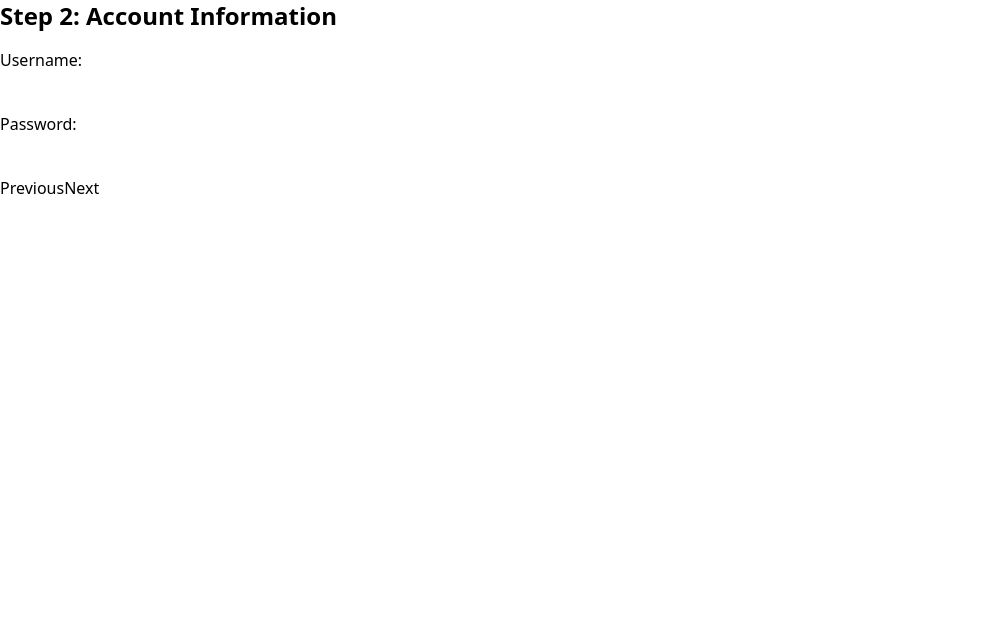
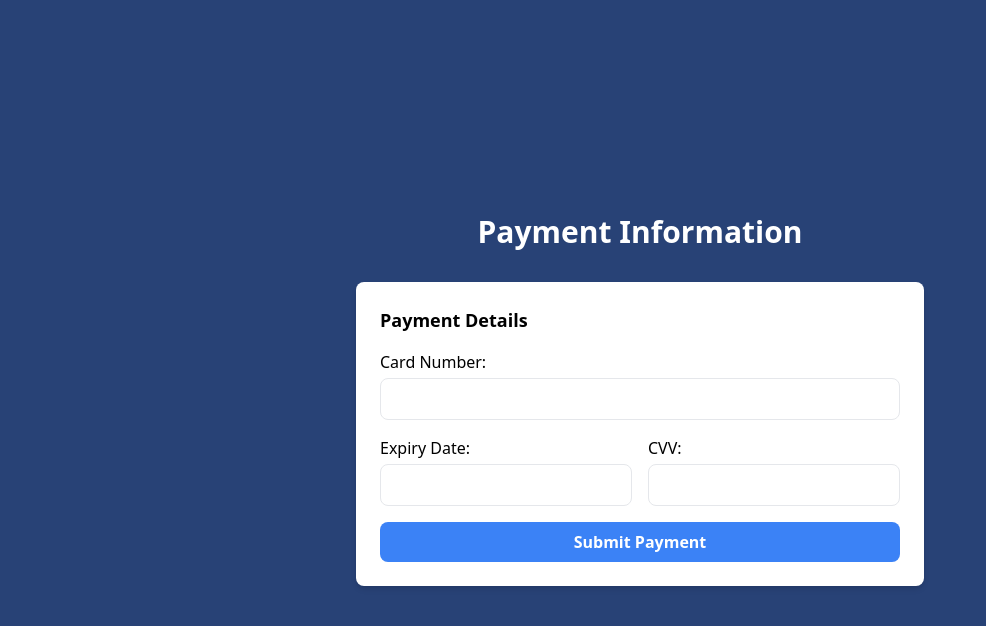
Before and after one commit to dbug-entity/digital-resources-subscription, a Vue app: page /account-information in a window 1280 px wide. Shown: the top 626 px of the page, without its empty margins (0-986 px from the left). Built offline with nearby package versions, Linux system fonts and the light colour scheme.

Commit message:
modify payment info and completion components with applied styles

```diff
--- a/src/components/AccountInformation.vue
+++ b/src/components/AccountInformation.vue
@@ -1,31 +1,59 @@
 // AccountInformation.vue
 <template>
-  <div>
-    <h2 class="text-2xl font-semibold mb-4">Step 2: Account Information</h2>
+  <div class="bg-blue-900 min-h-screen flex items-center justify-center">
+    <div class="container mx-auto px-4 py-8">
+      <h2 class="text-3xl font-bold text-center text-black mb-8">
+        Payment Information
+      </h2>
+
+      <div class="bg-white p-6 rounded-lg shadow-md">
+        <h3 class="text-lg font-semibold mb-4">Payment Details</h3>
         <form @submit.prevent="nextStep">
           <div class="mb-4">
-        <label for="username" class="block">Username:</label>
+            <label for="cardNumber" class="block font-medium mb-1"
+              >Card Number:</label
+            >
             <input
-          id="username"
               type="text"
-          v-model="formData.username"
+              id="cardNumber"
+              v-model="formData.cardNumber"
               required
-          class="input"
+              class="w-full px-4 py-2 border rounded-lg focus:outline-none focus:border-blue-500 bg-white"
             />
           </div>
-      <div class="mb-4">
-        <label for="password" class="block">Password:</label>
+          <div class="grid grid-cols-2 gap-4 mb-4">
+            <div>
+              <label for="expiryDate" class="block font-medium mb-1"
+                >Expiry Date:</label
+              >
               <input
-          id="password"
-          type="password"
-          v-model="formData.password"
+                type="text"
+                id="expiryDate"
+                v-model="formData.expiryDate"
                 required
-          class="input"
+                class="w-full px-4 py-2 border rounded-lg focus:outline-none focus:border-blue-500 bg-white"
               />
             </div>
-      <button @click.prevent="previousStep" class="btn">Previous</button>
-      <button type="submit" class="btn">Next</button>
+            <div>
+              <label for="cvv" class="block font-medium mb-1">CVV:</label>
+              <input
+                type="text"
+                id="cvv"
+                v-model="formData.cvv"
+                required
+                class="w-full px-4 py-2 border rounded-lg focus:outline-none focus:border-blue-500 bg-white"
+              />
+            </div>
+          </div>
+          <button
+            type="submit"
+            class="w-full bg-blue-500 text-white font-bold py-2 px-4 rounded-lg hover:bg-blue-600 focus:outline-none focus:bg-blue-600"
+          >
+            Submit Payment
+          </button>
         </form>
+      </div>
+    </div>
   </div>
 </template>
 
@@ -55,7 +83,15 @@ export default defineComponent({
 </script>
 
 <style scoped>
-@import "tailwindcss/base";
-@import "tailwindcss/components";
-@import "tailwindcss/utilities";
+.container {
+  max-width: 600px;
+}
+
+.text-black {
+  color: #fff;
+}
+
+.bg-blue-900 {
+  background-color: #284276;
+}
 </style>
--- a/src/components/ConfirmationPage.vue
+++ b/src/components/ConfirmationPage.vue
@@ -1,13 +1,58 @@
-// ConfirmationPage.vue
 <template>
-  <div>
-    <h2 class="text-2xl font-semibold mb-4">Step 3: Confirmation</h2>
-    <p>Name: {{ formData.name }}</p>
-    <p>Email: {{ formData.email }}</p>
-    <p>Username: {{ formData.username }}</p>
-    <p>Password: ********</p>
-    <button @click.prevent="previousStep" class="btn">Previous</button>
-    <button @click.prevent="submitForm" class="btn">Confirm</button>
+  <div class="bg-blue-900 min-h-screen flex items-center justify-center">
+    <div class="container mx-auto px-4 py-8">
+      <h2 class="text-3xl font-bold text-center text-black mb-8">
+        Confirmation
+      </h2>
+
+      <div class="bg-white p-6 rounded-lg shadow-md">
+        <h3 class="text-lg font-semibold mb-4">Summary</h3>
+        <div class="mb-4">
+          <p><span class="font-semibold">Name:</span> {{ formData.name }}</p>
+          <p><span class="font-semibold">Email:</span> {{ formData.email }}</p>
+          <p>
+            <span class="font-semibold">Password:</span> {{ formData.password }}
+          </p>
+        </div>
+        <div class="mb-4">
+          <p>
+            <span class="font-semibold">Selected Plan:</span>
+            {{ formData.subscriptionPlan }}
+          </p>
+        </div>
+        <div class="mb-4">
+          <p><span class="font-semibold">Payment Details</span></p>
+          <p>
+            <span class="font-semibold">Card Number:</span>
+            {{ formData.cardNumber }}
+          </p>
+          <p>
+            <span class="font-semibold">Expiry Date:</span>
+            {{ formData.expiryDate }}
+          </p>
+          <p><span class="font-semibold">CVV:</span> {{ formData.cvv }}</p>
+        </div>
+        <div class="mb-4">
+          <input
+            type="checkbox"
+            id="terms"
+            v-model="termsAccepted"
+            class="mr-2"
+          />
+          <label for="terms" class="text-sm"
+            >I accept the
+            <a href="#" class="underline">terms and conditions</a>.</label
+          >
+        </div>
+        <button
+          @click="confirm"
+          :disabled="!termsAccepted"
+          class="w-full bg-blue-500 text-white font-bold py-2 px-4 rounded-lg hover:bg-blue-600 focus:outline-none focus:bg-blue-600"
+        >
+          Confirm
+        </button>
+      </div>
+    </div>
   </div>
 </template>
 
@@ -37,7 +82,15 @@ export default defineComponent({
 </script>
 
 <style scoped>
-@import "tailwindcss/base";
-@import "tailwindcss/components";
-@import "tailwindcss/utilities";
+.container {
+  max-width: 600px;
+}
+
+.text-black {
+  color: #fff;
+}
+
+.bg-blue-900 {
+  background-color: #284276;
+}
 </style>
--- a/src/store/index.ts
+++ b/src/store/index.ts
@@ -7,6 +7,9 @@ interface FormData {
   phoneNumber: string;
   password: string;
   subscriptionPlan: string;
+  cardNumber: string;
+  expiryDate: string;
+  cvv: string;
 }
 
 interface State {
@@ -21,6 +24,9 @@ export default createStore<State>({
       phoneNumber: "",
       password: "",
       subscriptionPlan: "",
+      cardNumber: "",
+      expiryDate: "",
+      cvv: "",
     },
   },
   mutations: {
```
Lines whose indentation alone changed are shown as unchanged.
